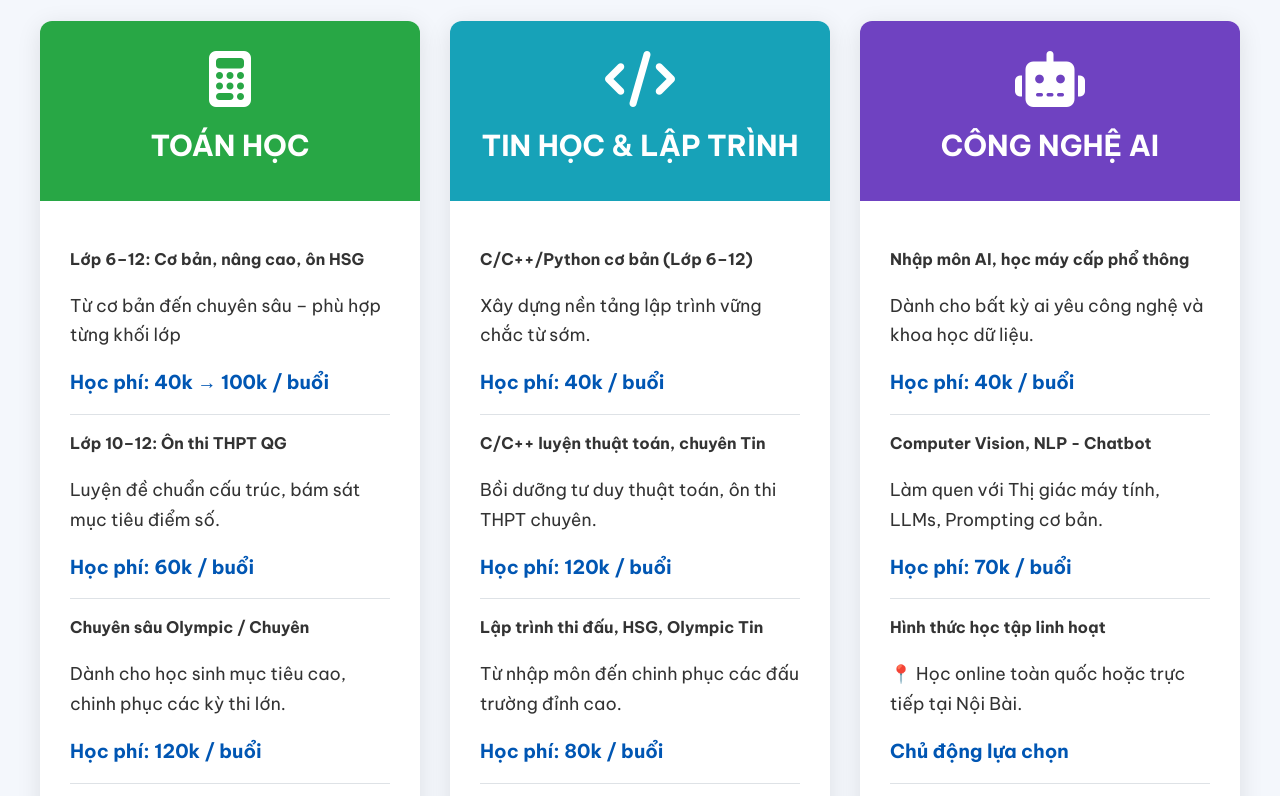
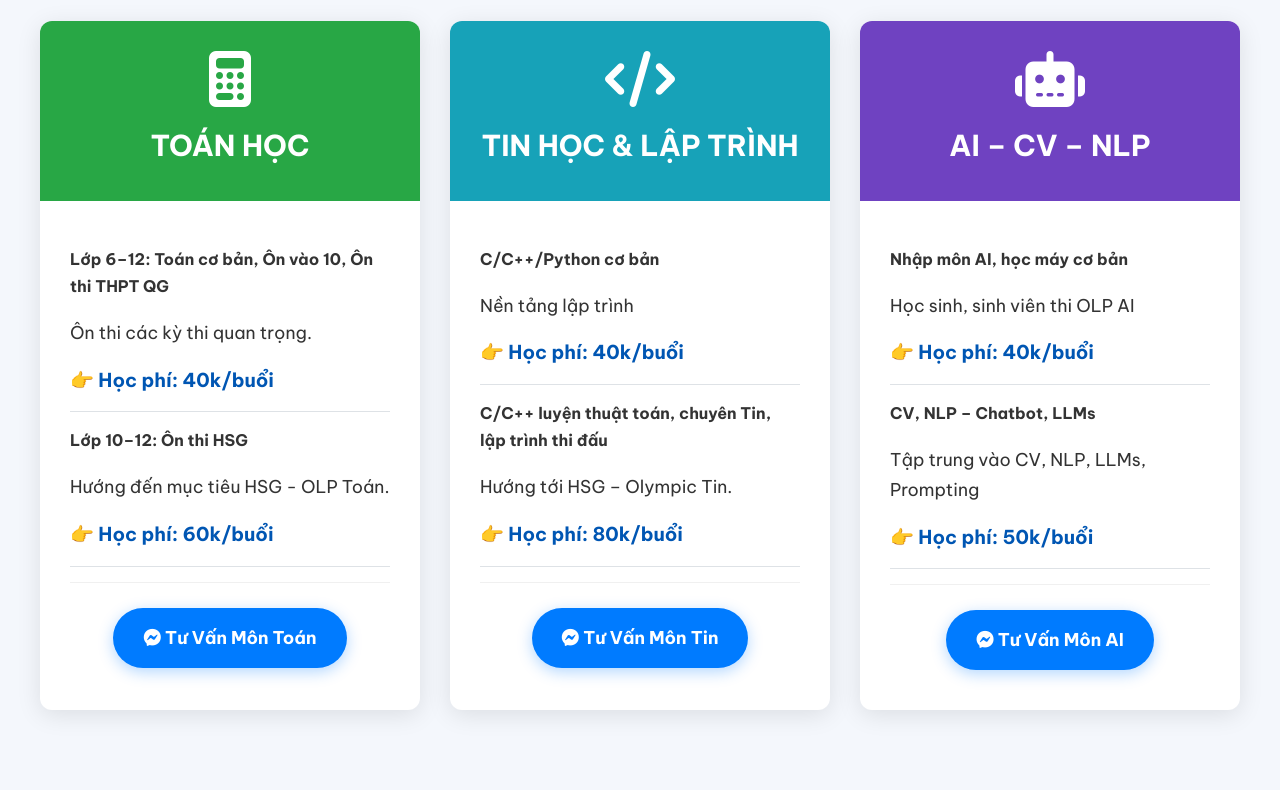
Before and after one commit to hieupm123/ToanTinNoiBai, a plain HTML site: page index.html in a window 1280 px wide. Shown: the part 1800-2596 px from the top of the page. Drawn offline with Linux system fonts and the light colour scheme.

Commit message:
Sua giao dien

```diff
--- a/index.html
+++ b/index.html
@@ -418,7 +418,7 @@
                 <p style="font-size: 2.3rem; font-weight: bold;">HỆ THỐNG GIÁO DỤC TOÁN - TIN NỘI BÀI</p>
                 <h1>TƯNG BỪNG KHAI GIẢNG NĂM HỌC MỚI</h1>
                 <p>Mở đường chinh phục tri thức và tương lai công nghệ cho học sinh từ cơ bản đến chuyên sâu, ôn thi hiệu quả, bứt phá trong các kỳ thi lớn.</p>
-                <p>🔥 <span class="highlight">Giảm ngay 50% học phí</span> cho mọi lớp học khi đăng ký trước 15/07/2025! 🔥</p>
+                <p>🔥 <span class="highlight">Giảm ngay 50% học phí</span> cho mọi lớp học khi đăng ký trước 10/12/2025! 🔥</p>
                 <a href="https://www.facebook.com/ToanTinNoiBai" target="_blank" class="btn">Đăng Ký Tư Vấn Ngay!</a>
             </div>
         </section>
@@ -462,27 +462,22 @@
                         </div>
                         <div class="course-body">
                             <div class="course-item">
-                                <h4>Lớp 6–12: Cơ bản, nâng cao, ôn HSG</h4>
-                                <p>Từ cơ bản đến chuyên sâu – phù hợp từng khối lớp</p>
-                                <div class="course-price">Học phí: 40k → 100k / buổi</div>
+                                <h4>Lớp 6–12: Toán cơ bản, Ôn vào 10, Ôn thi THPT QG</h4>
+                                <p>Ôn thi các kỳ thi quan trọng.</p>
+                                <div class="course-price">👉 Học phí: 40k/buổi</div>
                             </div>
                             <div class="course-item">
-                                <h4>Lớp 10–12: Ôn thi THPT QG</h4>
-                                <p>Luyện đề chuẩn cấu trúc, bám sát mục tiêu điểm số.</p>
-                                <div class="course-price">Học phí: 60k / buổi</div>
+                                <h4>Lớp 10–12: Ôn thi HSG</h4>
+                                <p>Hướng đến mục tiêu HSG - OLP Toán.</p>
+                                <div class="course-price">👉 Học phí: 60k/buổi</div>
                             </div>
-                            <div class="course-item">
-                                <h4>Chuyên sâu Olympic / Chuyên</h4>
-                                <p>Dành cho học sinh mục tiêu cao, chinh phục các kỳ thi lớn.</p>
-                                <div class="course-price">Học phí: 120k / buổi</div>
-                            </div>
-                            <!-- ====== NÚT ĐĂNG KÝ MỚI THÊM ====== -->
+
+                            <!-- CTA -->
                             <div class="course-register-cta">
                                 <a href="https://www.facebook.com/ToanTinNoiBai" target="_blank" class="btn btn-primary">
                                     <i class="fab fa-facebook-messenger"></i> Tư Vấn Môn Toán
                                 </a>
                             </div>
-                            <!-- ====== HẾT PHẦN MỚI THÊM ====== -->
                         </div>
                     </article>
 
@@ -494,27 +489,22 @@
                         </div>
                         <div class="course-body">
                             <div class="course-item">
-                                <h4>C/C++/Python cơ bản (Lớp 6–12)</h4>
-                                <p>Xây dựng nền tảng lập trình vững chắc từ sớm.</p>
-                                <div class="course-price">Học phí: 40k / buổi</div>
+                                <h4>C/C++/Python cơ bản</h4>
+                                <p>Nền tảng lập trình</p>
+                                <div class="course-price">👉 Học phí: 40k/buổi</div>
                             </div>
                             <div class="course-item">
-                                <h4>C/C++ luyện thuật toán, chuyên Tin</h4>
-                                <p>Bồi dưỡng tư duy thuật toán, ôn thi THPT chuyên.</p>
-                                <div class="course-price">Học phí: 120k / buổi</div>
+                                <h4>C/C++ luyện thuật toán, chuyên Tin, lập trình thi đấu</h4>
+                                <p>Hướng tới HSG – Olympic Tin.</p>
+                                <div class="course-price">👉 Học phí: 80k/buổi</div>
                             </div>
-                            <div class="course-item">
-                                <h4>Lập trình thi đấu, HSG, Olympic Tin</h4>
-                                <p>Từ nhập môn đến chinh phục các đấu trường đỉnh cao.</p>
-                                <div class="course-price">Học phí: 80k / buổi</div>
-                            </div>
-                            <!-- ====== NÚT ĐĂNG KÝ MỚI THÊM ====== -->
+
+                            <!-- CTA -->
                             <div class="course-register-cta">
                                 <a href="https://www.facebook.com/ToanTinNoiBai" target="_blank" class="btn btn-primary">
                                     <i class="fab fa-facebook-messenger"></i> Tư Vấn Môn Tin
                                 </a>
                             </div>
-                            <!-- ====== HẾT PHẦN MỚI THÊM ====== -->
                         </div>
                     </article>
 
@@ -522,34 +512,30 @@
                     <article class="course-category">
                         <div class="course-header ai-header">
                             <i class="fas fa-robot"></i>
-                            <h3>CÔNG NGHỆ AI</h3>
+                            <h3>AI – CV – NLP</h3>
                         </div>
                         <div class="course-body">
                             <div class="course-item">
-                                <h4>Nhập môn AI, học máy cấp phổ thông</h4>
-                                <p>Dành cho bất kỳ ai yêu công nghệ và khoa học dữ liệu.</p>
-                                <div class="course-price">Học phí: 40k / buổi</div>
+                                <h4>Nhập môn AI, học máy cơ bản</h4>
+                                <p>Học sinh, sinh viên thi OLP AI</p>
+                                <div class="course-price">👉 Học phí: 40k/buổi</div>
                             </div>
                             <div class="course-item">
-                                <h4>Computer Vision, NLP - Chatbot</h4>
-                                <p>Làm quen với Thị giác máy tính, LLMs, Prompting cơ bản.</p>
-                                <div class="course-price">Học phí: 70k / buổi</div>
+                                <h4>CV, NLP – Chatbot, LLMs</h4>
+                                <p>Tập trung vào CV, NLP, LLMs, Prompting</p>
+                                <div class="course-price">👉 Học phí: 50k/buổi</div>
                             </div>
-                            <div class="course-item">
-                                <h4>Hình thức học tập linh hoạt</h4>
-                                <p>📍 Học online toàn quốc hoặc trực tiếp tại Nội Bài.</p>
-                                <div class="course-price">Chủ động lựa chọn</div>
-                            </div>
-                            <!-- ====== NÚT ĐĂNG KÝ MỚI THÊM ====== -->
+
+                            <!-- CTA -->
                             <div class="course-register-cta">
                                 <a href="https://www.facebook.com/ToanTinNoiBai" target="_blank" class="btn btn-primary">
                                     <i class="fab fa-facebook-messenger"></i> Tư Vấn Môn AI
                                 </a>
                             </div>
-                            <!-- ====== HẾT PHẦN MỚI THÊM ====== -->
                         </div>
                     </article>
                 </div>
+
             </div>
         </section>
 
@@ -562,7 +548,7 @@
                     <div class="promo-card">
                         <i class="fas fa-percent"></i>
                         <h3>Giảm 50% Học Phí</h3>
-                        <p>Giảm ngay 50% cho TẤT CẢ học viên đăng ký các lớp khai giảng trước ngày 15/07/2025.</p>
+                        <p>Giảm ngay 50% cho TẤT CẢ học viên đăng ký các lớp khai giảng trước ngày 10/12/2025.</p>
                     </div>
                      <div class="promo-card">
                         <i class="fas fa-users"></i>
@@ -590,7 +576,6 @@
                     <div class="founder-info">
                         <h3>Vũ Minh Hiếu</h3>
                         <p class="slogan">“Người buôn tri thức – Đồng hành tương lai”</p>
-                        <p>Sinh viên năm cuối ngành Khoa học Máy tính, trường ĐH Khoa học Tự nhiên - ĐHQG Hà Nội. Với niềm đam mê giáo dục và kinh nghiệm thi đấu đỉnh cao, Hiếu không chỉ là người thầy mà còn là người đồng hành truyền cảm hứng.</p>
                         <h4>Thành tích tiêu biểu:</h4>
                         <ul class="achievements-list">
                             <li><i class="fas fa-trophy"></i> Hạng 2 Grand Contest 2025 CHALLENGE ON CITYSCAPE AERIAL IMAGE DATASET FOR OBJECT DETECTION IEEE ICIP 2025 – Trình bày nghiên cứu tại hội nghị khoa học quốc tế ICIP (Q1 – Alaska, Hoa Kỳ).</li>
```
